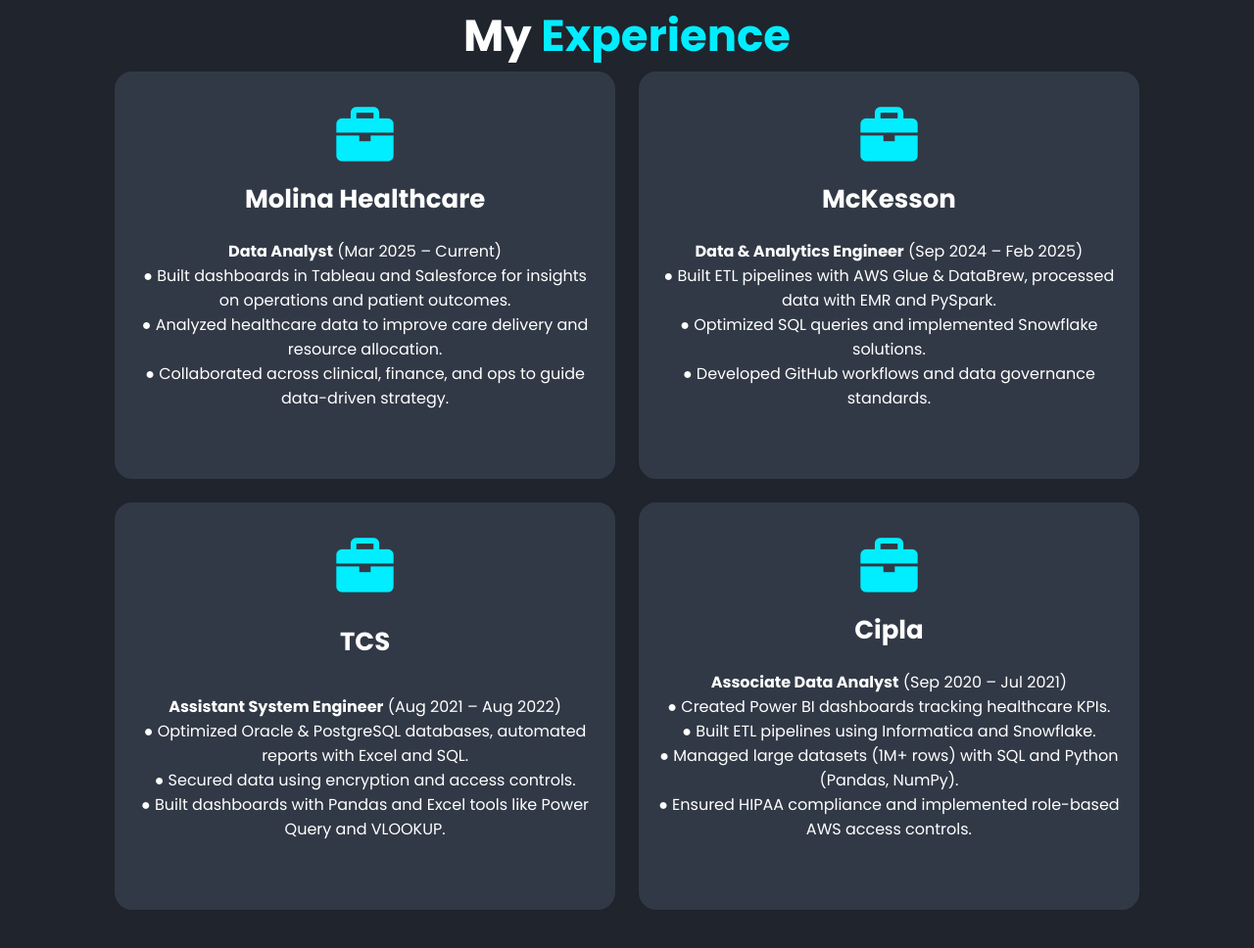
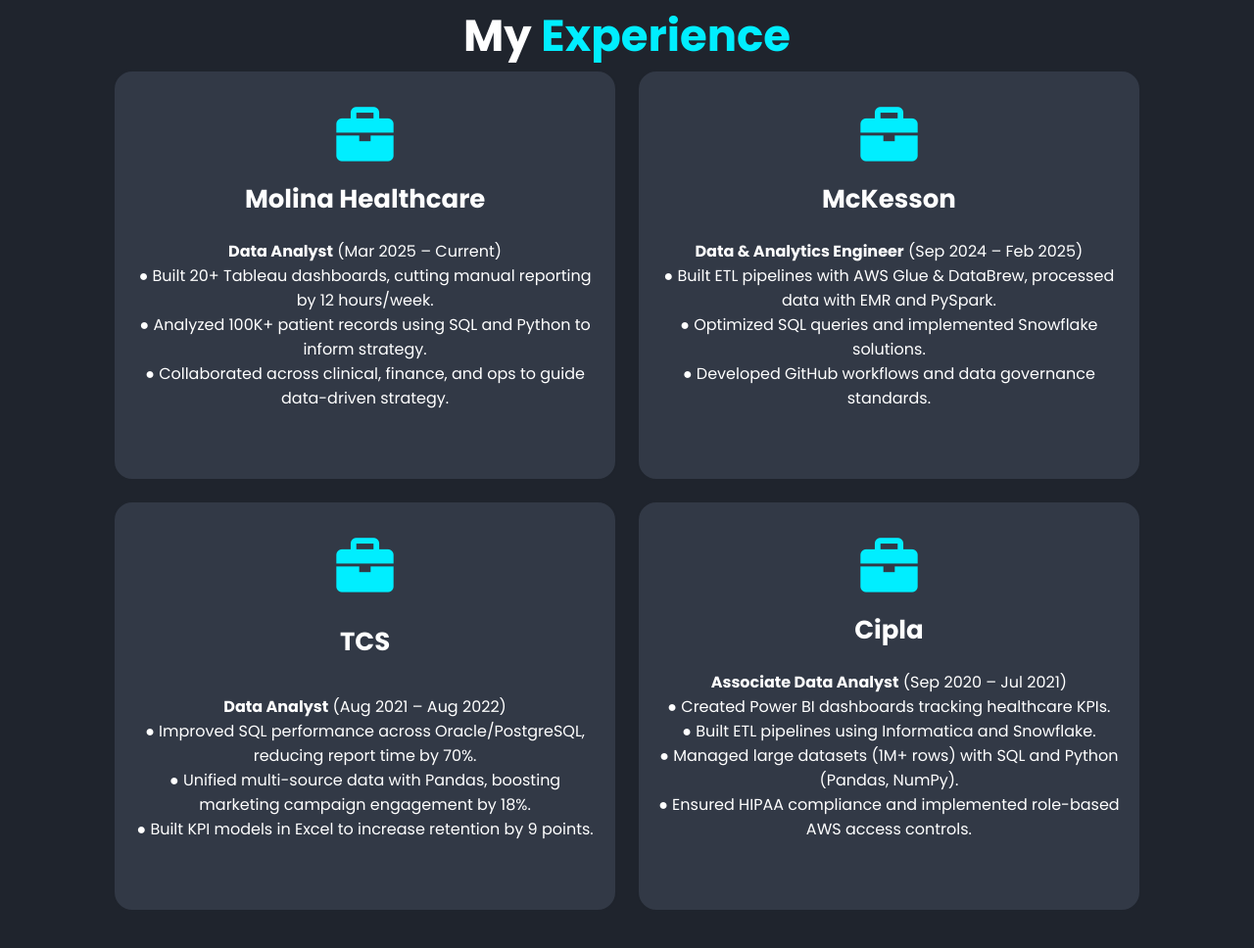
Before and after one commit to RushithaAR/rushitha-portfolio, a plain HTML site: page index.html in a window 1280 px wide. Shown: the part 1589-2557 px from the top of the page at 98% size. Drawn offline with nearby package versions, Linux system fonts and the light colour scheme.

Commit message:
Add files via upload

```diff
--- a/index.html
+++ b/index.html
@@ -66,12 +66,13 @@
     <h2 class="heading">My <span>Experience</span></h2>
 
     <div class="services-container" style="display: grid; grid-template-columns: repeat(2, 1fr); gap: 2rem;">
+
         <div class="services-box">
             <i class='bx bxs-briefcase'></i>
             <h3>Molina Healthcare</h3>
             <p><strong>Data Analyst</strong> (Mar 2025 – Current)<br>
-            ● Built dashboards in Tableau and Salesforce for insights on operations and patient outcomes.<br>
-            ● Analyzed healthcare data to improve care delivery and resource allocation.<br>
+            ● Built 20+ Tableau dashboards, cutting manual reporting by 12 hours/week.<br>
+            ● Analyzed 100K+ patient records using SQL and Python to inform strategy.<br>
             ● Collaborated across clinical, finance, and ops to guide data-driven strategy.</p>
         </div>
 
@@ -87,10 +88,11 @@
         <div class="services-box">
             <i class='bx bxs-briefcase'></i>
             <h3>TCS</h3>
-            <p><strong>Assistant System Engineer</strong> (Aug 2021 – Aug 2022)<br>
-            ● Optimized Oracle & PostgreSQL databases, automated reports with Excel and SQL.<br>
-            ● Secured data using encryption and access controls.<br>
-            ● Built dashboards with Pandas and Excel tools like Power Query and VLOOKUP.</p>
+            <p><strong>Data Analyst</strong> (Aug 2021 – Aug 2022)<br>
+            ● Improved SQL performance across Oracle/PostgreSQL, reducing report time by 70%.<br>
+            ● Unified multi-source data with Pandas, boosting marketing campaign engagement by 18%.<br>
+            ● Built KPI models in Excel to increase retention by 9 points.
+        </p>
         </div>
 
         <div class="services-box">
```
